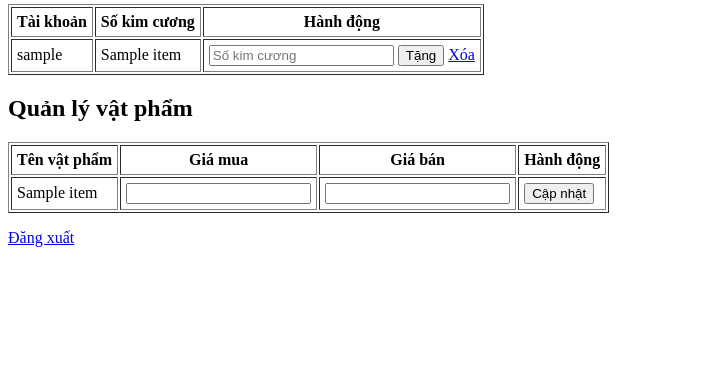
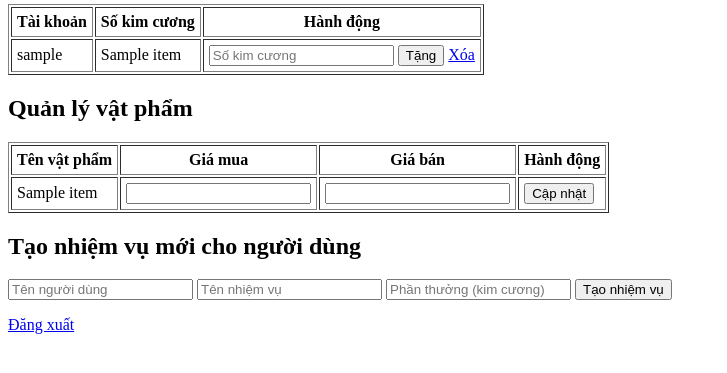
Before and after one commit to phamthienan123/my-web-game-new12345, a Flask app: template templates/admin.html in a window 1280 px wide. Shown: the part 123-496 px from the top of the page, without its empty margins (0-727 px from the left). Run offline with Flask 3, Linux system fonts and the light colour scheme; the template is opened without the code that fills it: most values are stand-ins (such as "Sample title", 1, 10 or a date in 2020); parts of the project's set-up code (start-up, migrations or seed data) failed here and were passed over.

Commit message:
Update admin.html

```diff
--- a/templates/admin.html
+++ b/templates/admin.html
@@ -58,7 +58,13 @@
         </tr>
         {% endfor %}
     </table>
-
+    <h2>Tạo nhiệm vụ mới cho người dùng</h2>
+<form method="POST" action="/create_mission">
+    <input type="text" name="username" placeholder="Tên người dùng" required>
+    <input type="text" name="title" placeholder="Tên nhiệm vụ" required>
+    <input type="number" name="reward" placeholder="Phần thưởng (kim cương)" required>
+    <button type="submit">Tạo nhiệm vụ</button>
+</form>
     <p><a href="/logout">Đăng xuất</a></p>
 </body>
 </html>
```
